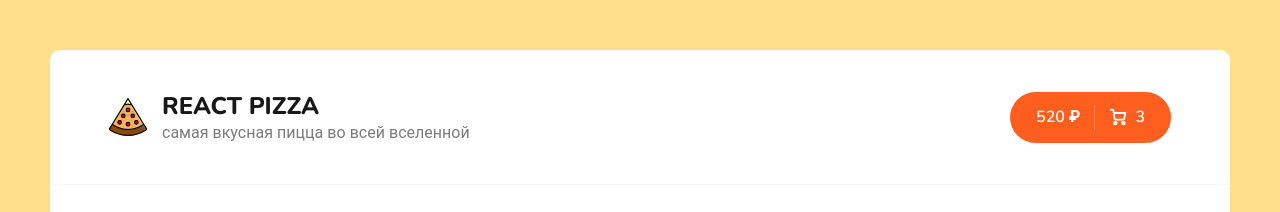
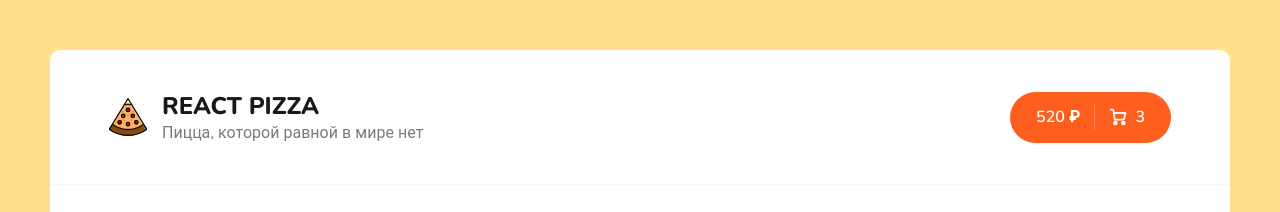
Before and after one commit to AlexBash82/pizza, a React (Create React App) app: page / in a window 1280 px wide. Shown: the top 212 px of the page. Built offline with nearby package versions, Linux system fonts and the light colour scheme.

Commit message:
second test

```diff
--- a/src/components/Header.jsx
+++ b/src/components/Header.jsx
@@ -9,7 +9,7 @@ export const Header = () => {
           <img width="38" src={logoSvg} alt="Pizza logo" />
           <div>
             <h1>React Pizza</h1>
-            <p>самая вкусная пицца во всей вселенной</p>
+            <p>Пицца, которой равной в мире нет</p>
           </div>
         </div>
         <div className="header__cart">
```
